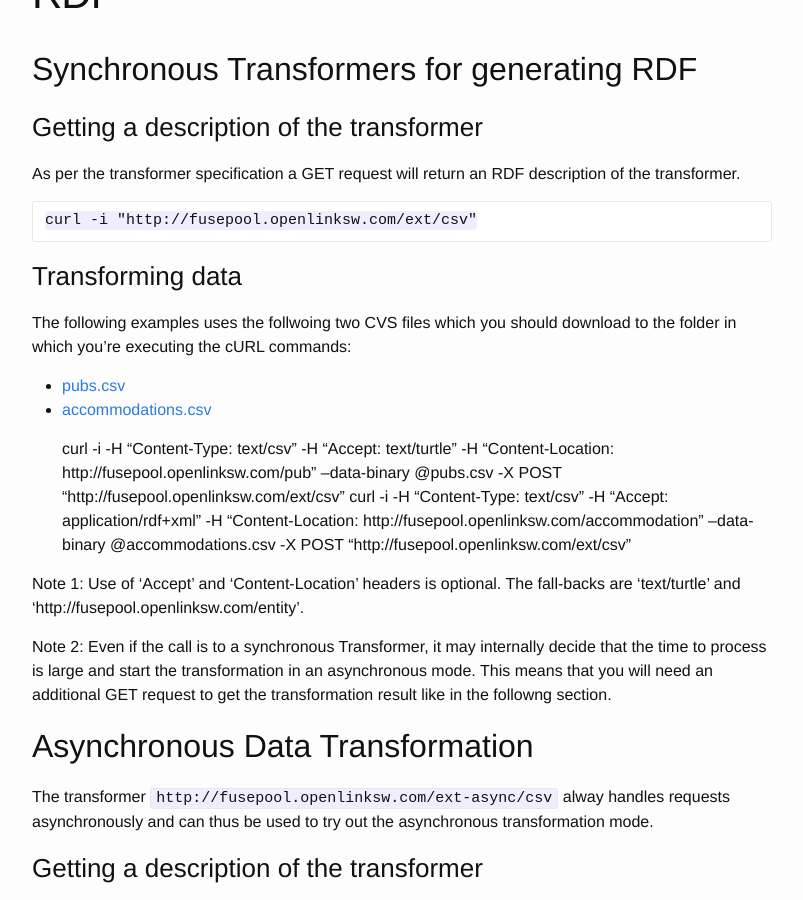
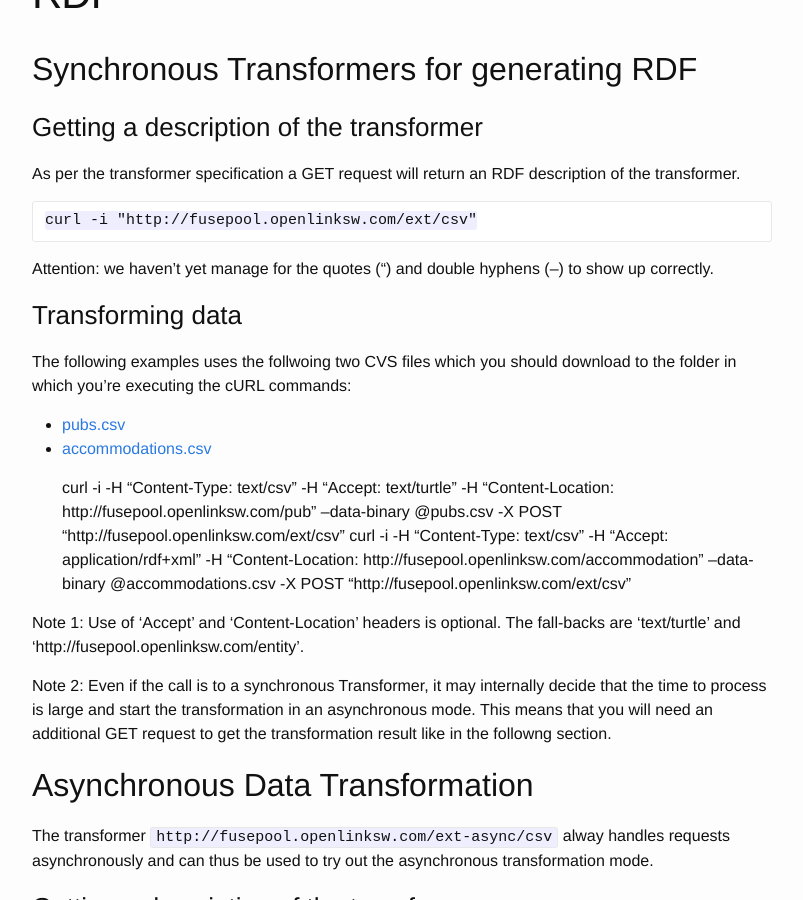
Before and after one commit to fusepoolP3/fusepoolp3.github.io, a Jekyll site: the page built from openlink-rdf-generators.md, in a window 1280 px wide and 900 px high, scrolled down 329 px. Shown: the whole window, without its empty margins (238-1041 px from the left). Built offline with Jekyll 4.4.1, drawn with Linux system fonts in a browser that asks for light colours.

Commit message:
added warning about typographic quotes

```diff
--- a/openlink-rdf-generators.md
+++ b/openlink-rdf-generators.md
@@ -13,6 +13,8 @@ permalink: /openlink-rdf-generators/
 As per the transformer specification a GET request will return an RDF description of the transformer.
 
     curl -i "http://fusepool.openlinksw.com/ext/csv"
+
+Attention: we haven't yet manage for the quotes  (") and double hyphens (--) to show up correctly.
 
 ### Transforming data
 
```
